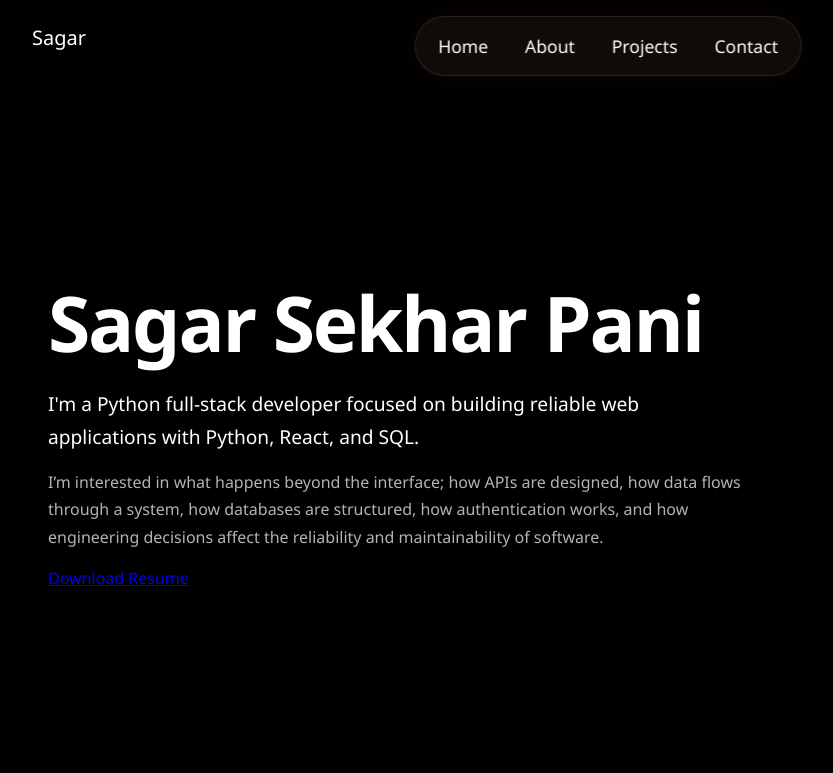
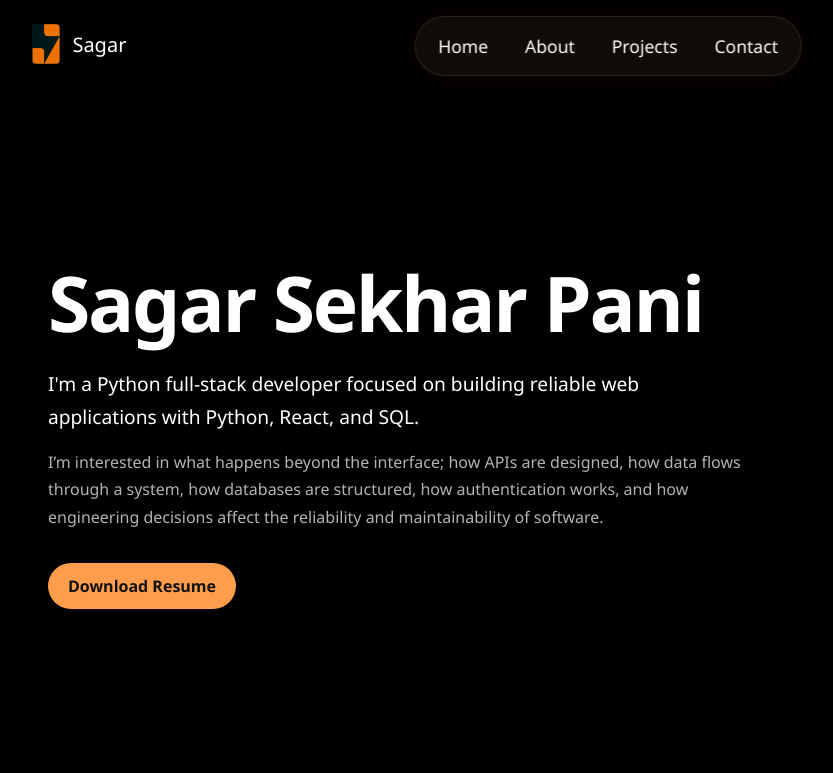
Before and after one commit to sagarpani/fontend-landing-page-demo, a plain HTML site: page index.html in a window 1280 px wide. Shown: the top 773 px of the page, without its empty margins (32-865 px from the left). Drawn offline with Linux system fonts and the light colour scheme.

Commit message:
feat: add resume CTA and update branding

```diff
--- a/index.html
+++ b/index.html
@@ -8,7 +8,7 @@
     content="This is a modern responsive landing page built to demonstrate html and css functionalities">
 
   <!-- favicon -->
-  <link rel="shortcut icon" href="demorobo.jpg" type="image/x-icon">
+  <link rel="shortcut icon" href="logo.png" type="image/x-icon">
 
   <!-- canonical url -->
   <!-- I implemented canonical URLs to establish a master version(primary page link) for duplicate pages. This guides search engine crawlers to the correct link, optimizes our crawl budget, and consolidates all link equity to prevent loss of SEO authority. -->
@@ -40,7 +40,7 @@
   <header>
     <nav class="navbar">
       <a class="logo-container" href="#hero-section" aria-label="Go to homepage">
-
+        <img src="logo-on-page.png" alt="Logo of the page">
         <p class="logo">Sagar</p>
 
       </a>
--- a/style.css
+++ b/style.css
@@ -54,6 +54,15 @@
     left: 5vw;
     text-decoration: none;
 
+    display: flex;
+    align-items: center;
+    gap: 12px;
+
+}
+.logo-container img{
+    height: 40px;
+    width: auto;
+    display: block;
 }
 .logo{
     color: white;
@@ -161,3 +170,33 @@
 .hero-section p:last-of-type{
     color: rgba(255, 255, 255, 0.7);
 }
+
+.cta-button{
+    display: inline-block;
+    width: fit-content;
+    margin-top: 1rem;
+    padding: 0.75rem 1.25rem;
+
+    color: #111;
+    background-color: #ff9d4d;
+
+    border-radius: 999px;
+
+    text-decoration: none;
+    font-weight: 600;
+
+    transition:
+        background-color 180ms ease,
+        transform 180ms ease;
+
+}
+
+.cta-button:hover {
+    background-color: #ffb36f;
+    transform: translateY(-2px);
+}
+
+.cta-button:focus-visible {
+    outline: 2px solid #ff9d4d;
+    outline-offset: 4px;
+}
```
Also changed, not shown: logo-on-page.png (added), logo.png (added).
